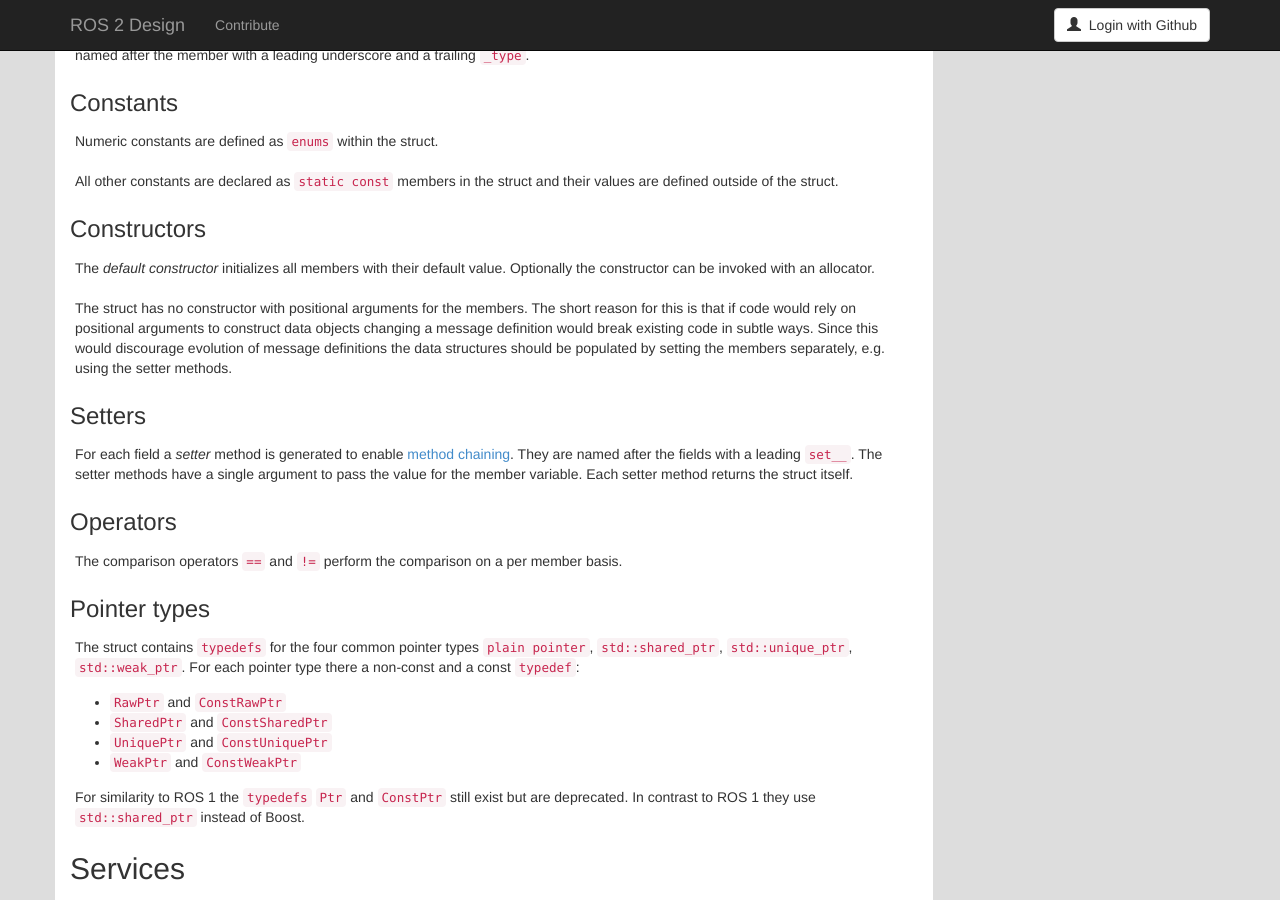
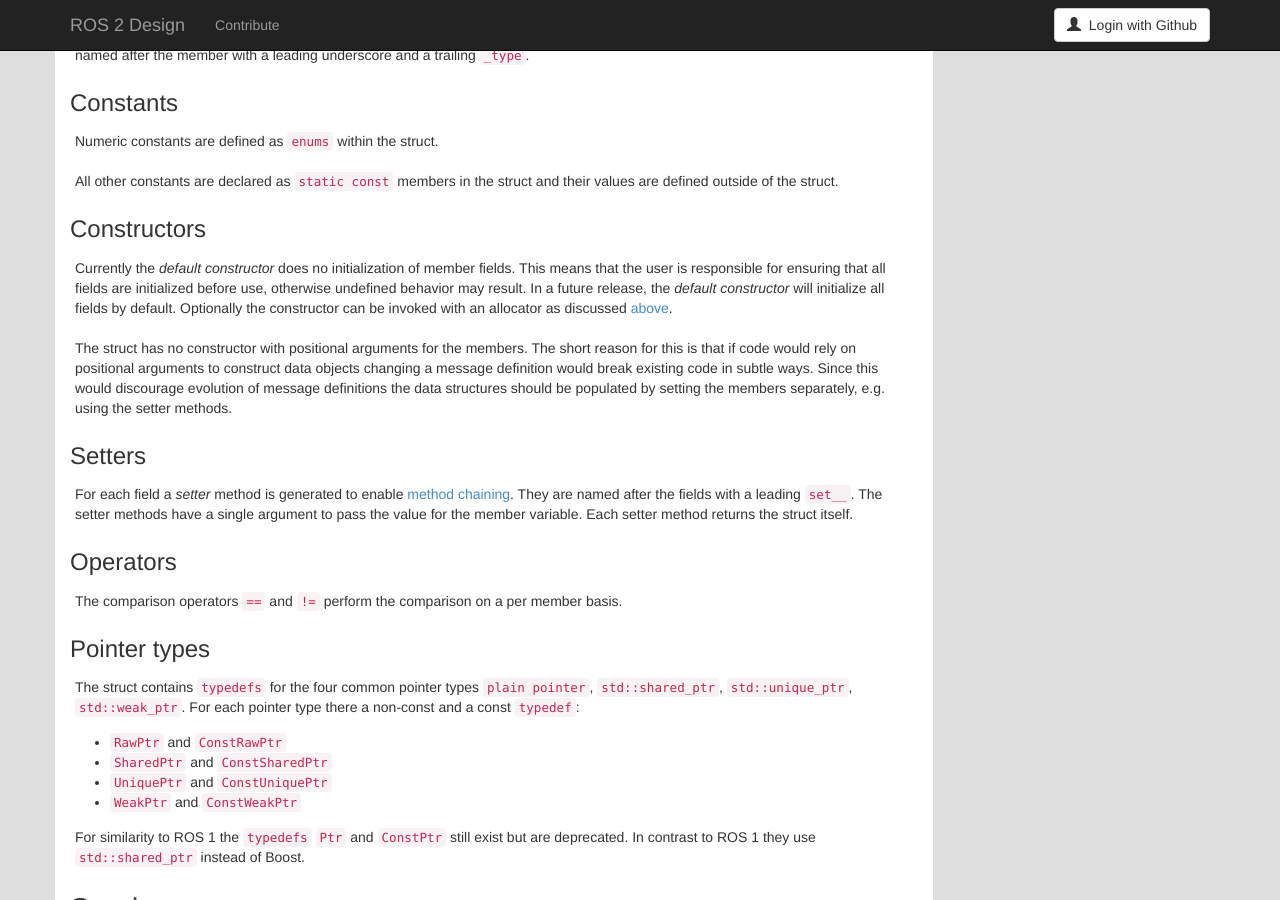
Before and after one commit to ros2/design, a Jekyll site: the page built from articles/112_generated_interfaces_cpp.md, in a window 1280 px wide and 900 px high, scrolled down 1828 px. Built offline with Jekyll 4.4.1, drawn with Linux system fonts in a browser that asks for light colours; nearby versions of some CDN libraries.

Commit message:
Update the cpp article. (#148)
* Update the cpp article.

Make sure to mention that the default constructor doesn't
(currently) initialize member variables.

Signed-off-by: Chris Lalancette <clalancette@openrobotics.org>

```diff
--- a/articles/112_generated_interfaces_cpp.md
+++ b/articles/112_generated_interfaces_cpp.md
@@ -103,8 +103,10 @@ All other constants are declared as `static const` members in the struct and the
 
 ### Constructors
 
-The *default constructor* initializes all members with their default value.
-Optionally the constructor can be invoked with an allocator.
+Currently the *default constructor* does no initialization of member fields.
+This means that the user is responsible for ensuring that all fields are initialized before use, otherwise undefined behavior may result.
+In a future release, the *default constructor* will initialize all fields by default.
+Optionally the constructor can be invoked with an allocator as discussed [above](#messages).
 
 The struct has no constructor with positional arguments for the members.
 The short reason for this is that if code would rely on positional arguments to construct data objects changing a message definition would break existing code in subtle ways.
```
